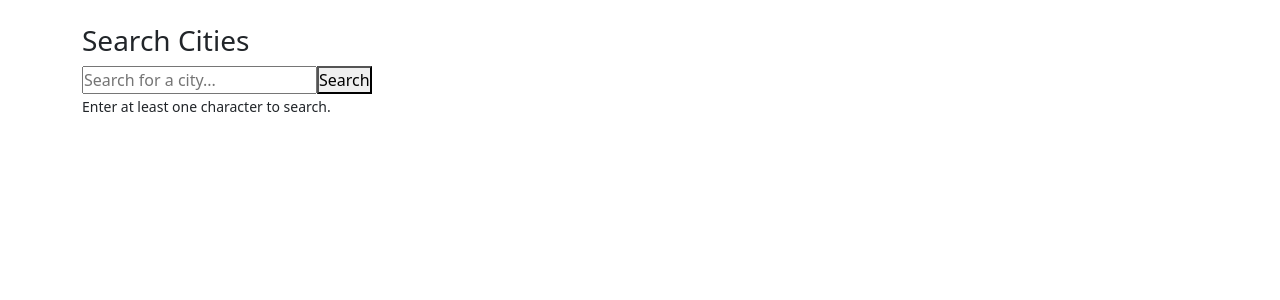
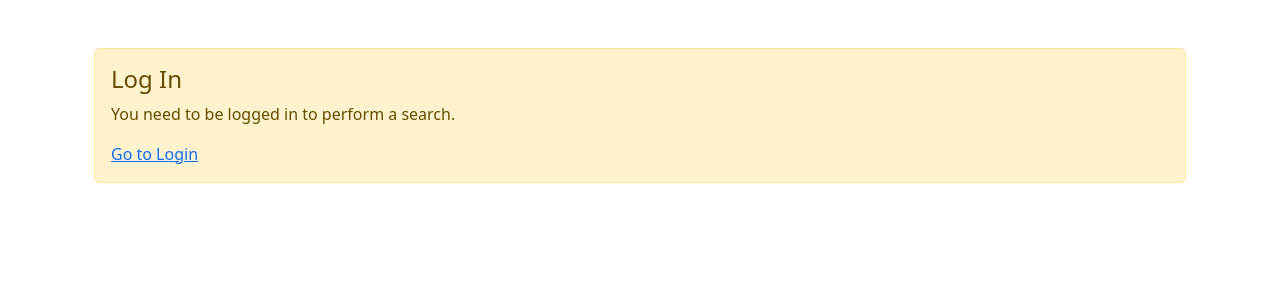
Before and after one commit to DrewBepic/Cache-Cows-CS-554-Final-Project, a React (Vite) app in the folder tripli/: page /search in a window 1280 px wide. Shown: the top 300 px of the page. Built offline with nearby package versions, Linux system fonts and the light colour scheme; no server answers.

Commit message:
add notfound page and add login check on search page

```diff
--- a/tripli/src/App.jsx
+++ b/tripli/src/App.jsx
@@ -13,6 +13,7 @@ import PlaceDetail from './pages/PlaceDetail';
 import Search from './pages/Search';
 import SearchResults from './pages/SearchResults';
 import Leaderboard from './pages/LeaderBoard';
+import NotFound from './components/NotFound';
 import 'bootstrap/dist/css/bootstrap.min.css';
 
 function App() {
@@ -69,6 +70,7 @@ function App() {
           <Route path="/place/:placeId" element={<PlaceDetail userId={currentUserId}/>} />
           <Route path="/search" element={<Search />} />
           <Route path="/search/results" element={<SearchResults />} />
+          <Route path="*" element={<NotFound />} />
         </Routes>
       </div>
     </div>
--- /dev/null
+++ b/tripli/src/components/NotFound.jsx
@@ -0,0 +1,15 @@
+import { Link } from 'react-router-dom';
+import 'bootstrap/dist/css/bootstrap.min.css';
+
+function NotFound() {
+  return (
+    <div className="container text-center mt-5">
+      <h1 className="display-1">404</h1>
+      <h2>Page Not Found</h2>
+      <p className="lead">The page you're looking for doesn't exist.</p>
+      <Link to="/" className="btn btn-primary">Go Home</Link>
+    </div>
+  );
+}
+
+export default NotFound;
--- a/tripli/src/pages/Search.jsx
+++ b/tripli/src/pages/Search.jsx
@@ -1,9 +1,28 @@
 import { useState } from 'react';
 import { useNavigate } from 'react-router-dom';
+import { Link } from 'react-router-dom';
+import {
+  Container, Row, Col, Card, Button, Alert, Spinner, ListGroup, Form,
+  InputGroup, Badge, Tab, Tabs
+} from 'react-bootstrap';
 
 export default function Search() {
     const [term, setTerm] = useState('');
     const navigate = useNavigate();
+
+    // Check if logged in
+    const userId = localStorage.getItem('userId');
+    if (!userId) {
+        return (
+            <Container className="my-5">
+                <Alert variant="warning">
+                    <Alert.Heading>Log In</Alert.Heading>
+                    <p>You need to be logged in to perform a search.</p>
+                    <Link to="/login">Go to Login</Link>
+                </Alert>
+            </Container>
+        );
+    }
 
     const handleSubmit = (e) => {
         e.preventDefault();
```
